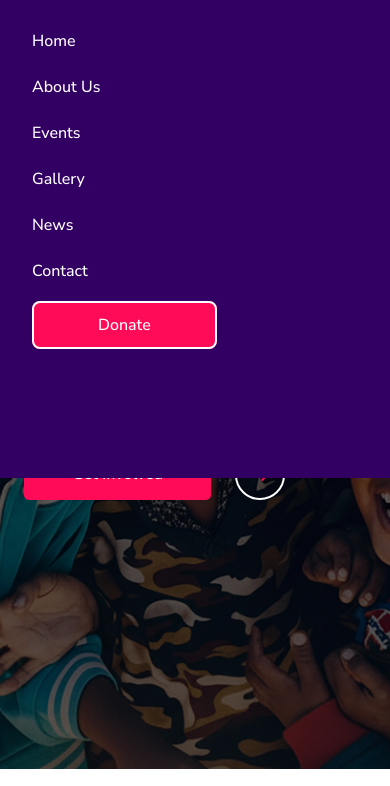
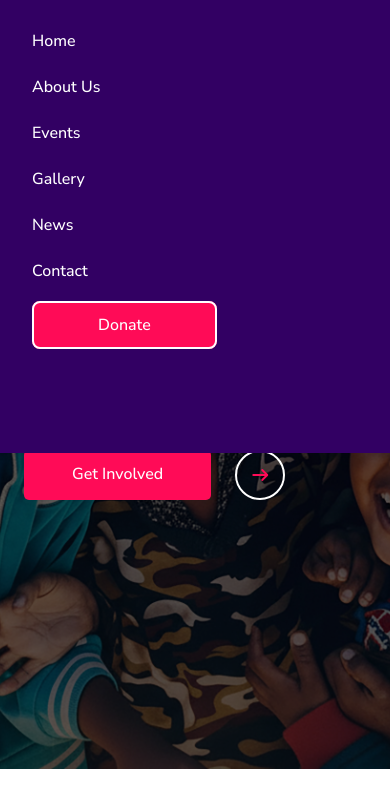
Before and after one commit to heyywillz/Thrive-Ghana-Foundation, a plain HTML site: page index.html in a window 390 px wide. Both pictures are taken after a click on the element 348 px from the left and 39 px from the top of the page. Shown: the part 58-844 px from the top of the page. Drawn offline with Linux system fonts and the light colour scheme.

Commit message:
working on  hero section

```diff
--- a/style.css
+++ b/style.css
@@ -214,7 +214,7 @@ nav a:hover {
 
 @media (max-width: 768px) {
   .nav-container {
-    height: 55vh;
+    height: 52vh;
   }
   .hero-text {
     max-width: 100%;
```
